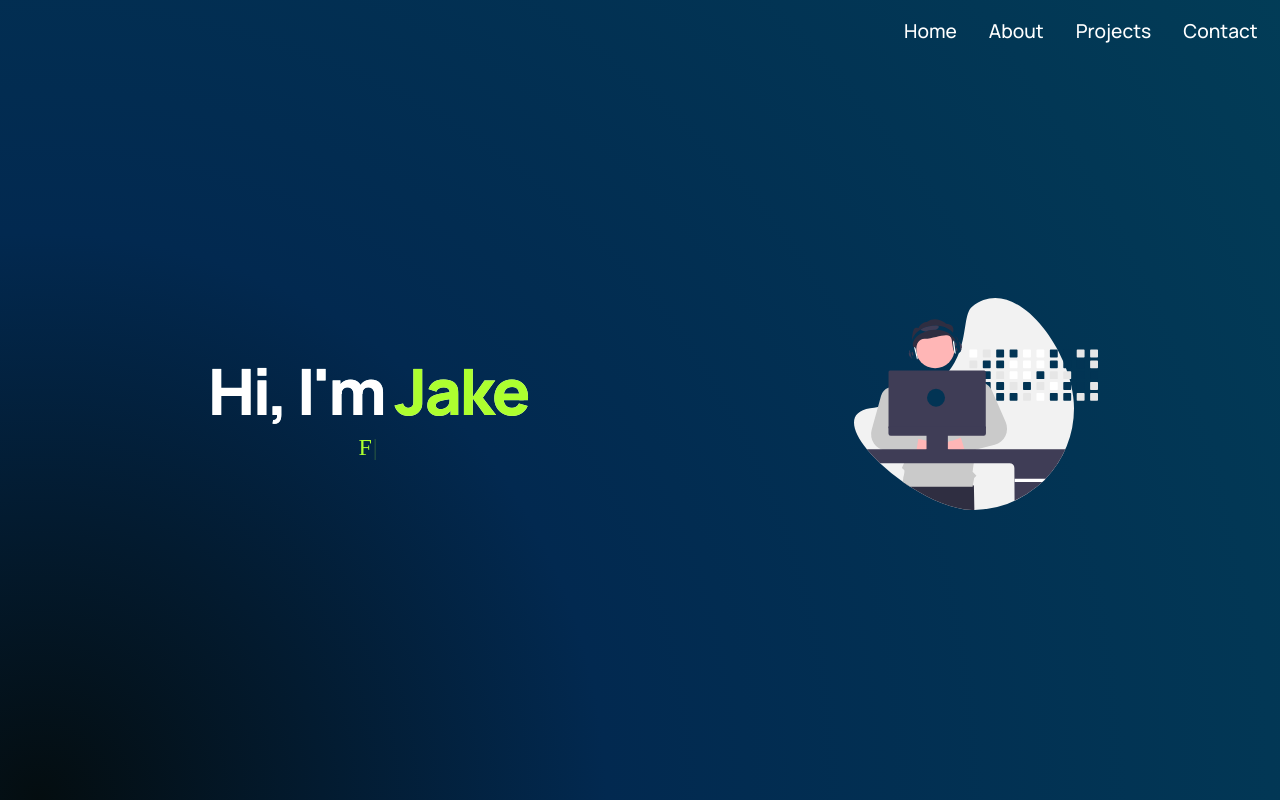
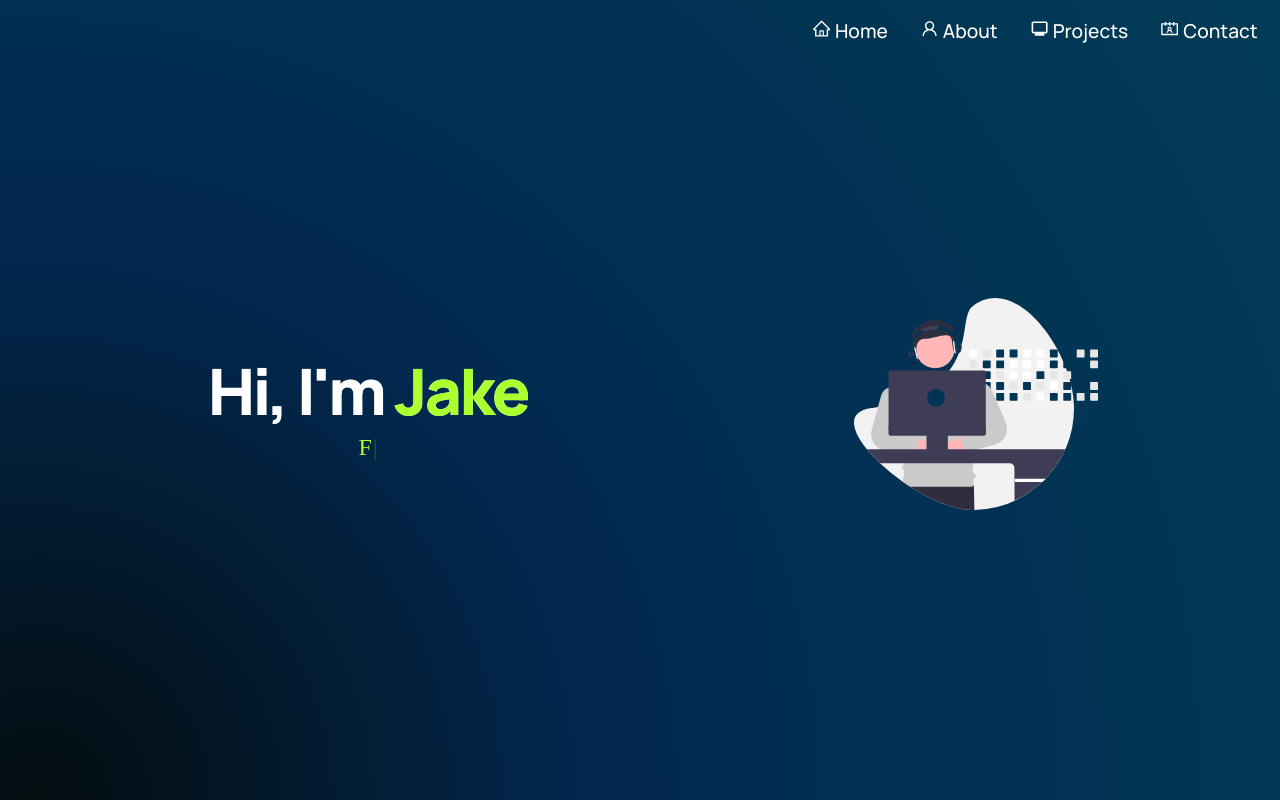
Before and after one commit to JSchoonbrood/Portfolio, a React (Create React App) app: page / in a window 1280 px wide. Shown: the top 800 px of the page. Built offline with nearby package versions, Linux system fonts and the light colour scheme.

Commit message:
Introduced navbar icons

```diff
--- a/src/components/navbar/Navbar.tsx
+++ b/src/components/navbar/Navbar.tsx
@@ -1,4 +1,6 @@
 import React from 'react'
+import { AiOutlineHome, AiOutlineUser, AiOutlineContacts} from 'react-icons/ai'
+import { MdOutlineMonitor } from 'react-icons/md'
 import './navbar.scss'
 
 const Navbar = () => {
@@ -9,10 +11,10 @@ const Navbar = () => {
           <img></img>
         </div>
         <nav className="navbar__links_container">
-          <a href="#app">Home</a>
-          <a href="#about">About</a>
-          <a href="#projects">Projects</a>
-          <a href="#contact">Contact</a>
+          <a href="#app"><AiOutlineHome /> Home</a>
+          <a href="#about"><AiOutlineUser /> About</a>
+          <a href="#projects"><MdOutlineMonitor /> Projects</a>
+          <a href="#contact"><AiOutlineContacts /> Contact</a>
         </nav>
 
       </div>
```
